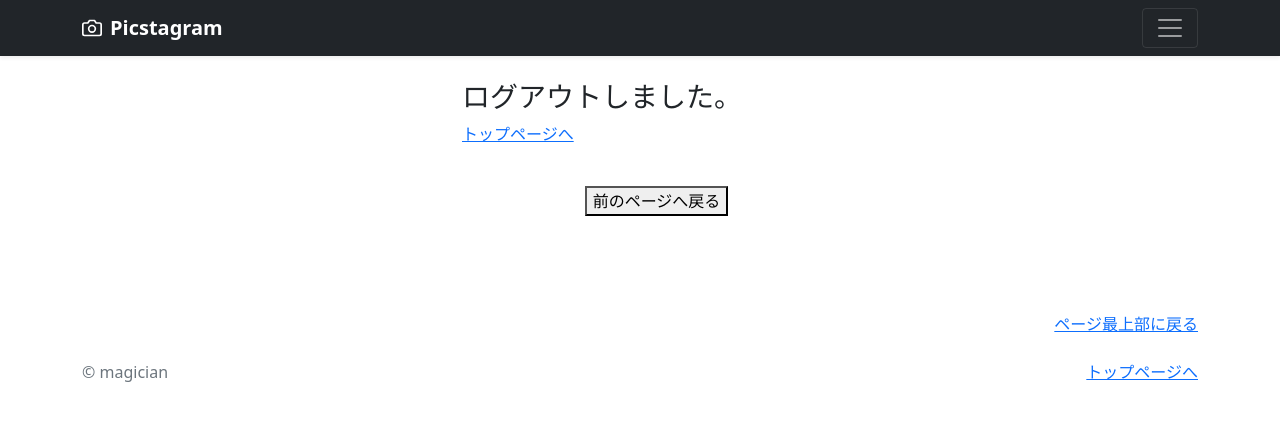
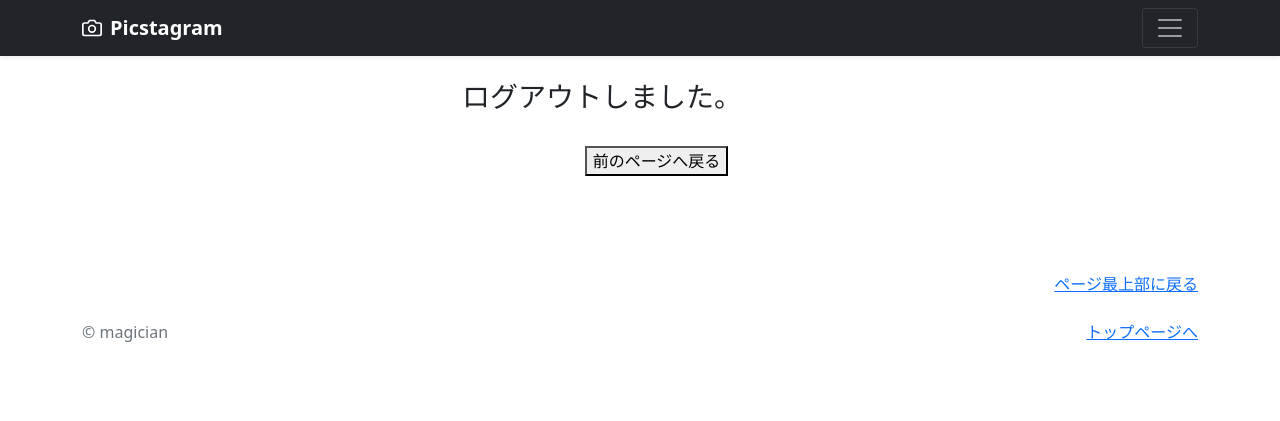
Before and after one commit to VCtoyohitotakeuchi/Picsta_Project3, a Django app: page /logout/ in a window 1280 px wide. Shown: the top 421 px of the page. Run offline with Django 4.2, Linux system fonts and the light colour scheme.

Commit message:
ログアウト

```diff
--- a/accounts/templates/logout.html
+++ b/accounts/templates/logout.html
@@ -13,6 +13,4 @@
             <div class="col offset-4 py-4">
 
             <h3>ログアウトしました。</h3>
-            <!--トップページのリンクテキスト-->
-            <p><a href="{% url 'photo:index' %}">トップページへ</a></p>
     {% endblock  %}
```
